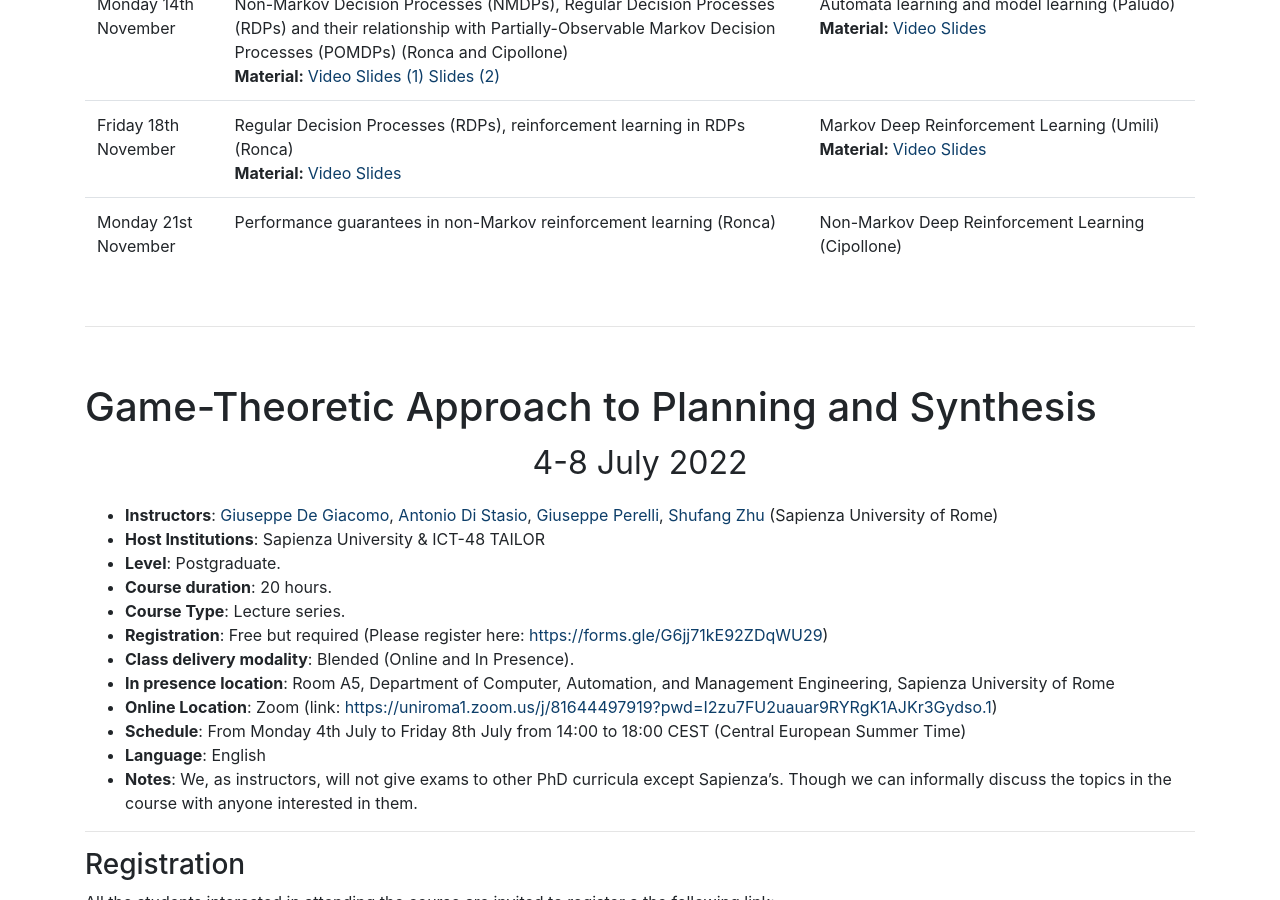
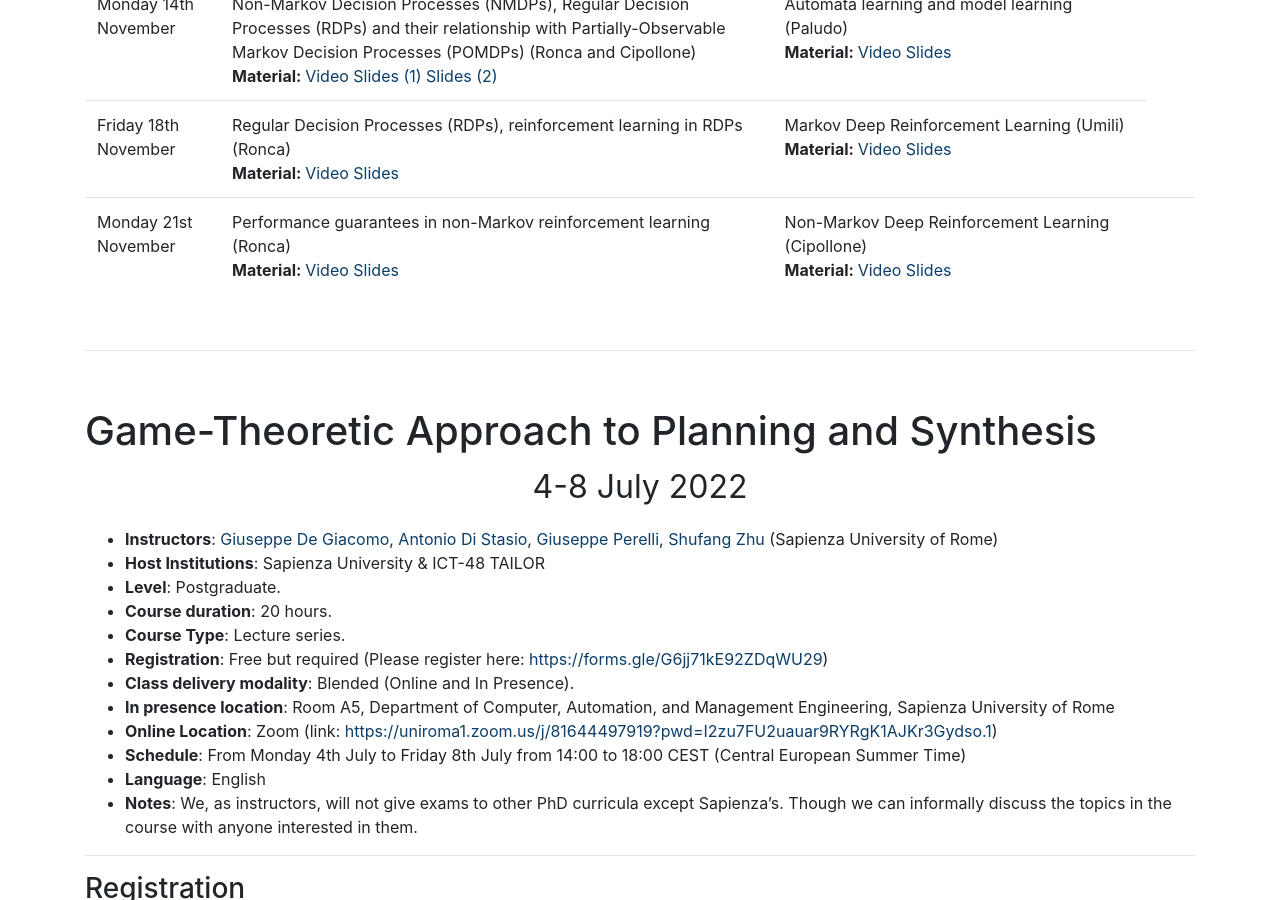
Before and after one commit to whitemech/whitemech.github.io, a Jekyll site: the page built from _pages/courses.md, in a window 1280 px wide and 900 px high, scrolled down 1628 px. Built offline with Jekyll 4.4.1, drawn with Linux system fonts in a browser that asks for light colours.

Commit message:
material for lecture 5

```diff
--- a/_pages/courses.md
+++ b/_pages/courses.md
@@ -131,8 +131,22 @@ We present non-Markov decision processes, where rewards and dynamics can depend
     </tr>
     <tr>
       <td>Monday 21st November</td>
-      <td>Performance guarantees in non-Markov reinforcement learning (Ronca)</td>
-      <td>Non-Markov Deep Reinforcement Learning (Cipollone)</td>
+      <td>
+        Performance guarantees in non-Markov reinforcement learning (Ronca)
+        <br>
+        <strong>Material: </strong>
+        <a href="https://drive.google.com/file/d/1wldeLGi2Dz21aaB7Vl8AQ8ixBG1ZssA4/view?usp=sharing">Video</a>
+        <a href="https://drive.google.com/file/d/1kh7WWzY2wukTBnLkfYEtgsmlggBYb6b2/view?usp=sharing">Slides</a>
+      </td>
+      <td>
+        Non-Markov Deep Reinforcement Learning (Cipollone)
+        <br>
+        <strong>Material: </strong>
+        <a href="https://drive.google.com/file/d/1A9cgk7mnm5SmZ103RSOVVvJBHG52YiBF/view?usp=sharing">Video</a>
+        <a href="https://drive.google.com/file/d/1tybjrOwk86ZUfEKgx2oJuNdZpKJ3oSjS/view?usp=sharing">Slides</a>
+      </td>
+      <td></td>
+      <td></td>
     </tr>
   </tbody>
 </table>
```
